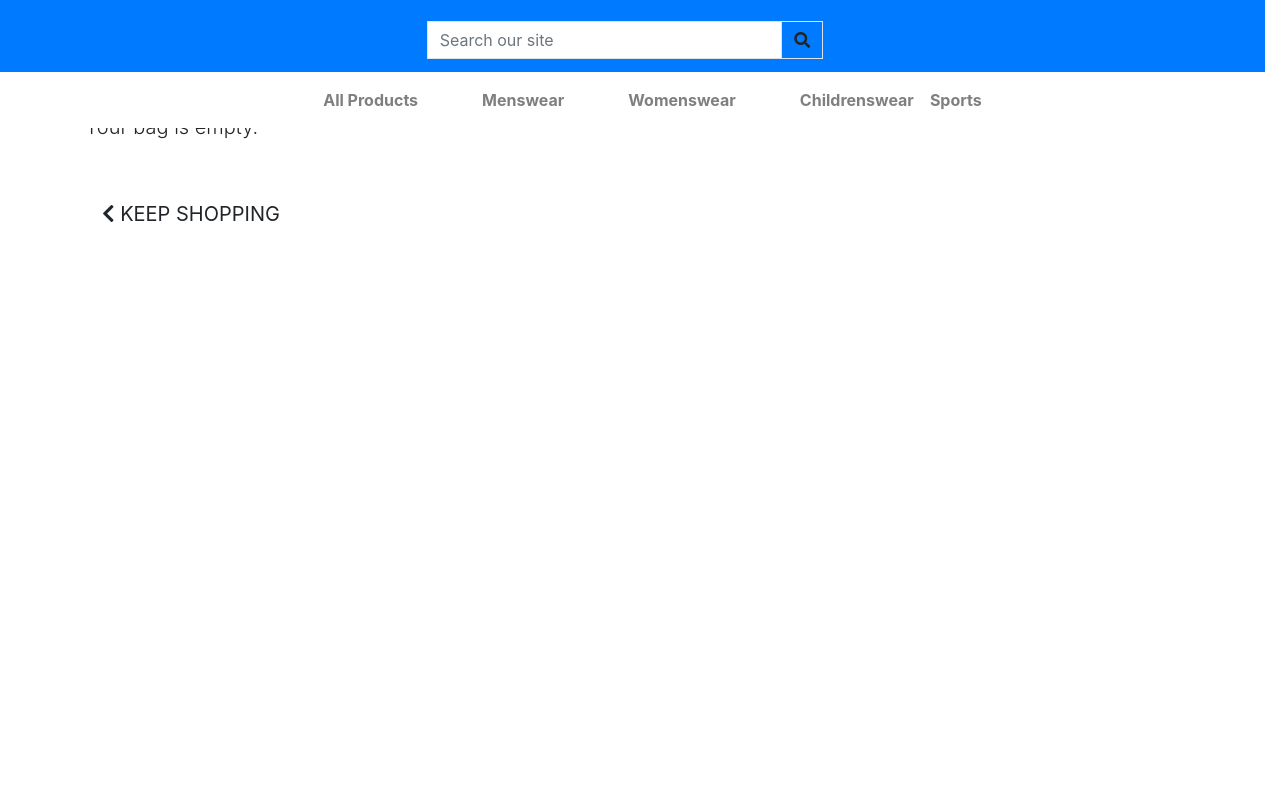
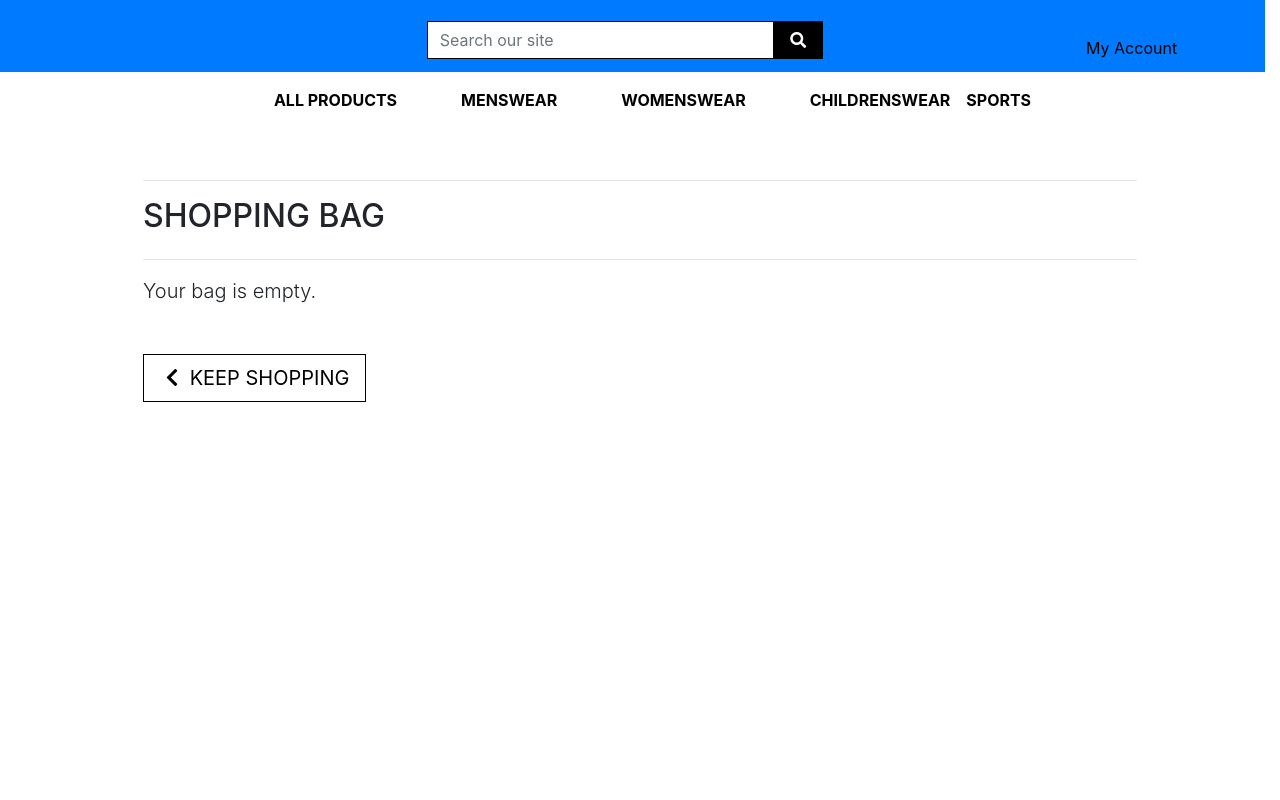
Before and after one commit to Code-Institute-Submissions/StephenJ2020-Sportmaster_JanResub, a Django app: page /bag/ in a window 1280 px wide. Run offline with Django 3.2, Linux system fonts and the light colour scheme; some libraries are stand-ins or nearby versions.

Commit message:
style: Add some initial css styling

```diff
--- a/bag/templates/bag/bag.html
+++ b/bag/templates/bag/bag.html
@@ -108,7 +108,7 @@
                                         </span>
                                         <span class="text-uppercase">Keep Shopping</span>
                                     </a>
-                                    <a href="" class="btn btn-black rounded-0 btn-lg">   <!-- % url 'checkout' } -->
+                                    <a href="{% url 'checkout' %}" class="btn btn-black rounded-0 btn-lg">   <!-- % url 'checkout' } -->
                                         <span class="text-uppercase">Secure Checkout</span>
                                         <span class="icon">
                                             <i class="fas fa-lock"></i>
--- a/checkout/templates/checkout/checkout.html
+++ b/checkout/templates/checkout/checkout.html
@@ -1,5 +1,6 @@
 {% extends "base.html" %}
 {% load static %}
+{% load bag_tools %}
 
 {% block extra_css %}
     <link rel="stylesheet" href="{% static 'checkout/css/checkout.css' %}">
--- a/static/css/base.css
+++ b/static/css/base.css
@@ -73,4 +73,195 @@
   }
 
 
-/* Media Queries */
+
+
+
+
+
+/* from Bulma - ensures font awesome icons remain centered and consistent in size */
+.icon {
+  align-items: center;
+  display: inline-flex;
+  justify-content: center;
+  height: 1.5rem;
+  width: 1.5rem;
+}
+
+.logo-font {
+  text-transform: uppercase;
+}
+
+.main-logo-link {
+  width: fit-content;
+}
+
+.shop-now-button {
+  background: black;
+  color: white;
+  min-width: 260px;
+}
+
+.btn-black {
+  background: black;
+  color: white;
+}
+
+.btn-outline-black {
+  background: white;
+  color: black !important; /* use important to override link colors for <a> elements */
+  border: 1px solid black;
+}
+
+/* .shop-now-button:hover,
+.shop-now-button:active,
+.shop-now-button:focus,
+.btn-black:hover,
+.btn-black:active,
+.btn-black:focus {
+  background: #222;
+  color: white;
+} */
+
+.text-black {
+  color: #000 !important;
+}
+
+.border-black {
+  border: 1px solid black !important;
+}
+
+.bg-black {
+  background-color: #000 !important;
+}
+
+.overlay {
+  height: 100%;
+  width: 100%;
+  top: 0;
+  left: 0;
+  position: fixed;
+  background: white;
+  z-index: -1;
+}
+
+a.category-badge > span.badge:hover {
+  background: #212529 !important;
+  color: #fff !important;
+}
+
+.btt-button {
+  height: 42px;
+  width: 42px;
+  position: fixed;
+  bottom: 10px;
+  right: 10px;
+}
+
+.btt-link,
+.update-link,
+.remove-item {
+  cursor: pointer;
+}
+
+/* ------------------------------- bootstrap toasts */
+
+.message-container {
+  position: fixed;
+  top: 72px;
+  right: 15px;
+  z-index: 99999999999;
+}
+
+.custom-toast {
+  overflow: visible;
+}
+
+.toast-capper {
+  height: 2px;
+}
+
+/* from CSS-tricks.com: https://css-tricks.com/snippets/css/css-triangle/ */
+.arrow-up {
+  width: 0;
+  height: 0;
+  border-left: 4px solid transparent;
+  border-right: 4px solid transparent;
+  border-bottom: 10px solid black;
+  position: absolute;
+  top: -10px;
+  right: 36px;
+}
+
+/* Convenience classes - colors copied from Bootstrap */
+.arrow-primary {
+  border-bottom-color: #007bff !important;
+}
+
+.arrow-secondary {
+  border-bottom-color: #6c757d !important;
+}
+
+.arrow-success {
+  border-bottom-color: #28a745 !important;
+}
+
+.arrow-danger {
+  border-bottom-color: #dc3545 !important;
+}
+
+.arrow-warning {
+  border-bottom-color: #ffc107 !important;
+}
+
+.arrow-info {
+  border-bottom-color: #17a2b8 !important;
+}
+
+.arrow-light {
+  border-bottom-color: #f8f9fa !important;
+}
+
+.arrow-dark {
+  border-bottom-color: #343a40 !important;
+}
+
+.bag-notification-wrapper {
+  height: 100px;
+  overflow-x: hidden;
+  overflow-y: auto;
+}
+
+/* -------------------------------- Media Queries */
+
+/* Slightly larger container on xl screens */
+@media (min-width: 1200px) {
+.container {
+  max-width: 80%;
+}
+}
+
+/* fixed top navbar only on medium and up */
+@media (min-width: 992px) {
+  .fixed-top-desktop-only {
+      position: fixed;
+      top: 0;
+      right: 0;
+      left: 0;
+      z-index: 1030;
+  }
+
+  .header-container {
+      padding-top: 164px;
+  }
+}
+
+/* pad the top a bit when navbar is collapsed on mobile */
+@media (max-width: 991px) {
+  .header-container {
+      padding-top: 116px;
+  }
+
+  /* body {
+      height: calc(100vh - 116px);
+  } */
+}
```
